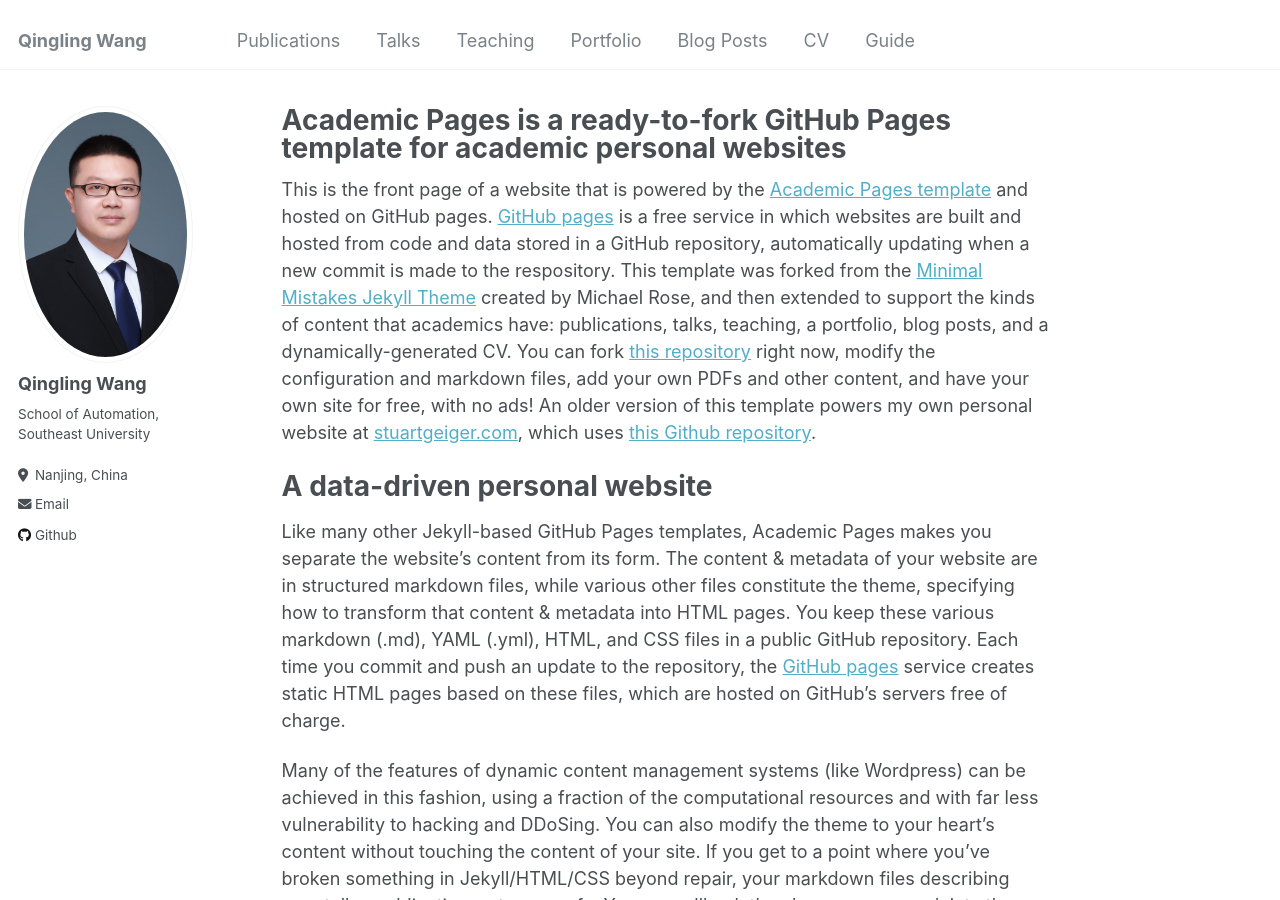
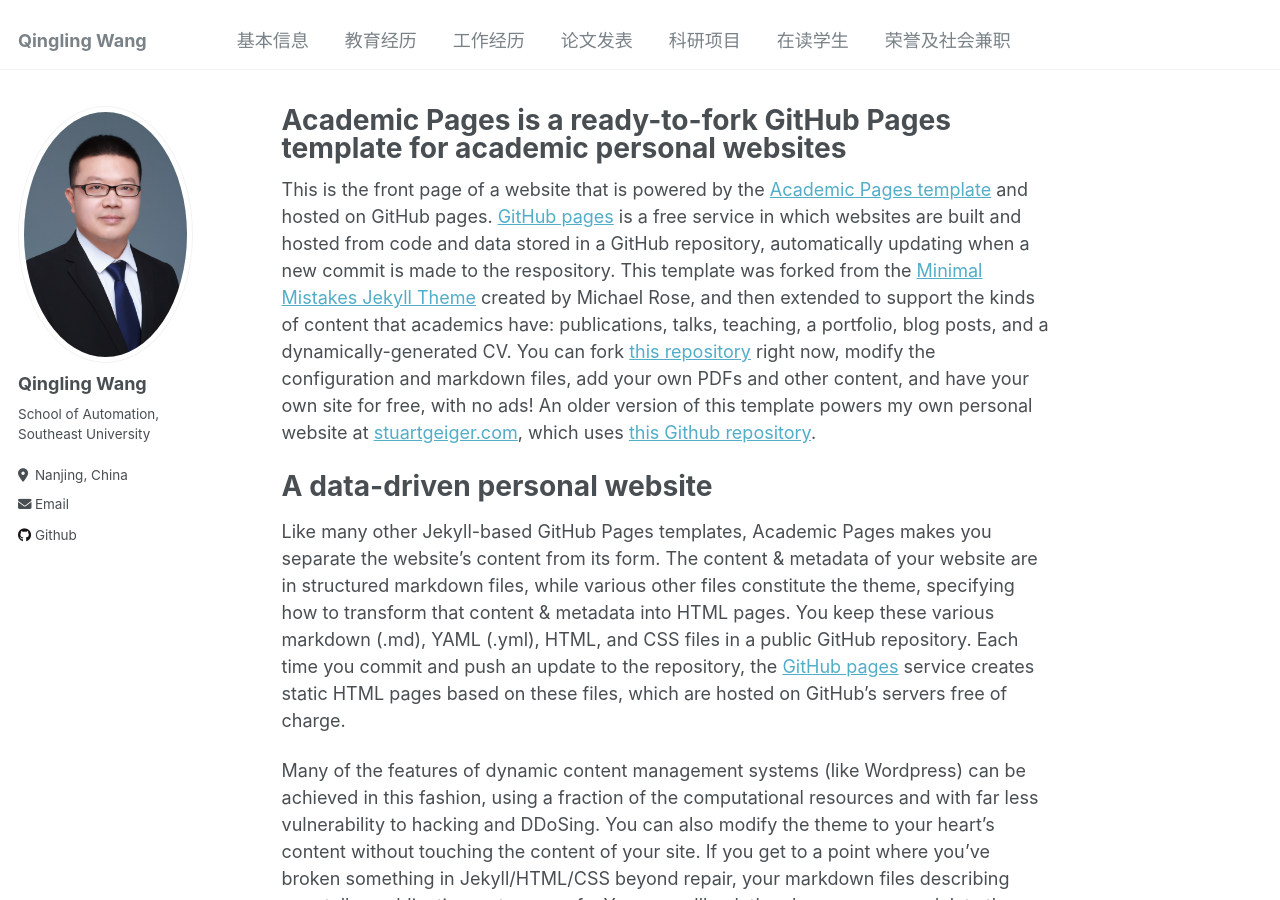
Before and after one commit to qinglingwang/qinglingwang.github.io, a Jekyll site: the page built from _pages/about.md, in a window 1280 px wide and 900 px high. Built offline with Jekyll 4.4.1, drawn with Linux system fonts in a browser that asks for light colours.

Commit message:
Update navigation.yml

```diff
--- a/_data/navigation.yml
+++ b/_data/navigation.yml
@@ -1,22 +1,31 @@
 # main links links
 main:
-  - title: "Publications"
-    url: /publications/
+  # - title: "Home"
+  #   url: /cv/
+  # - title: "Education"
+  #   url: /#education
+  - title: "基本信息"
+    url: /#biography
+  - title: "教育经历"
+    url: /#education
+  - title: "工作经历"
+    url: /#experience
+  - title: "论文发表"
+    url: /#publication
+  - title: "科研项目"
+    url: /#project
+  - title: "在读学生"
+    url: /#student
+  - title: "荣誉及社会兼职"
+    url: /#service
+  # - title: "Blog"
+  #  url: /blog
+  # - title: "CV"
+  #  url: /files/cv.pdf
+  # - title: "Blog"
+  #   url: https://scholar.google.com/
+  # - title: "Services"
+  #   url: /services/
 
-  - title: "Talks"
-    url: /talks/
-
-  - title: "Teaching"
-    url: /teaching/
-
-  - title: "Portfolio"
-    url: /portfolio/
-
-  - title: "Blog Posts"
-    url: /year-archive/
-
-  - title: "CV"
-    url: /cv/
-
-  - title: "Guide"
-    url: /markdown/
+  # - title: "Blog Posts"
+  #   url: /year-archive/
```
